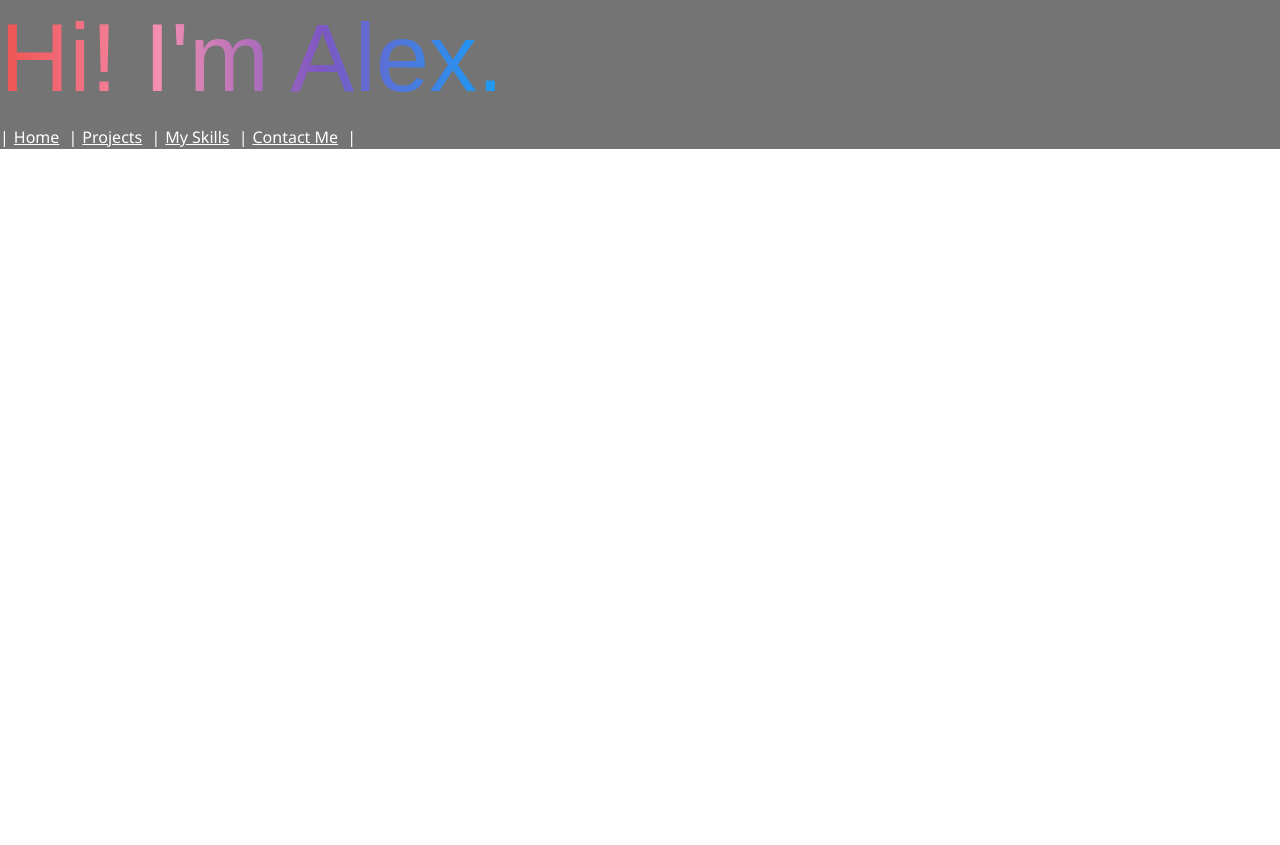
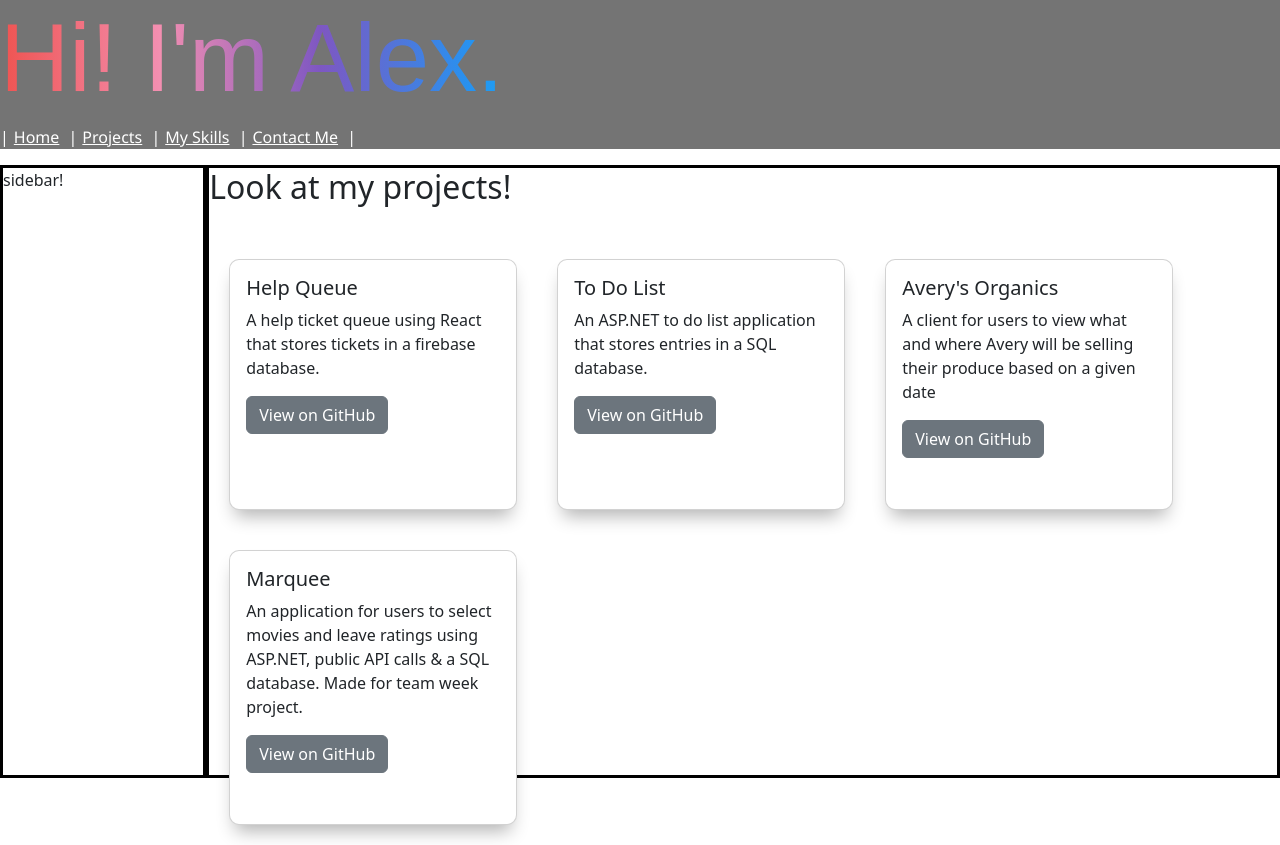
Before and after one commit to alexiusvdt/profile, a React (Create React App) app: page / in a window 1280 px wide. Before the commit the page ends 800 px from the top, so only its background shows below. Built offline with nearby package versions, Linux system fonts and the light colour scheme.

Commit message:
add border for visual ease of use, style later

```diff
--- a/src/components/PageControl.js
+++ b/src/components/PageControl.js
@@ -1,30 +1,35 @@
 import React, { useState, useEffect } from 'react';
 import Socials from './Socials';
+import Projects from './Projects';
+import ContactForm from './ContactMe';
 
+import styled from "styled-components";
+import Sidebar from './Sidebar';
 
-function PageControl() {
-  const [isHome, setIsHome] = useState(true);
+const Container = styled.div`
+  display: flex;
 
-// set up a useEffect for branching conditionals.
-// if loading, return loading image
-// if not loading & on home feed first image
+`;
+//whatever we pass in to pane will replace the default weight here
+const Pane = styled.div`
+  flex: ${props => props.weight};
+  border: solid 3px black;
+`;
 
-  let currentlyVisibleState = "placeholder state";
-  let buttonText = "bottom text";
-
-  // if(welcomeVisibleOnPage){
-  //   currentlyVisibleState = <WelcomeSplash />
-  //   buttonText = "Come take a look!";
-  // } else if(!welcomeVisibleOnPage){
-  //   currentlyVisibleState = <MainPage />
-  //   buttonText = "this is a button";
-  // }
-  if(isHome)
-    return (
-      <React.Fragment>
-        {/* <Socials /> */}
-      </React.Fragment>
-    );
+const PageControl = ({
+  leftWeight = 0.75,
+  rightWeight = 4,
+}) => {
+  return (
+    <Container>
+      <Pane weight={leftWeight}>
+        <Sidebar />
+      </Pane>
+      <Pane weight={rightWeight}>
+        <Projects />
+      </Pane>
+    </Container>
+  );
 }
 
 export default PageControl;
--- a/src/components/Sidebar.js
+++ b/src/components/Sidebar.js
@@ -1,7 +1,7 @@
 import React from "react";
 
 function Sidebar(){
-  render(
+  return(
     <p>sidebar!</p>
   );
 }
```
Also changed, not shown: src/components/Main.js (added).
